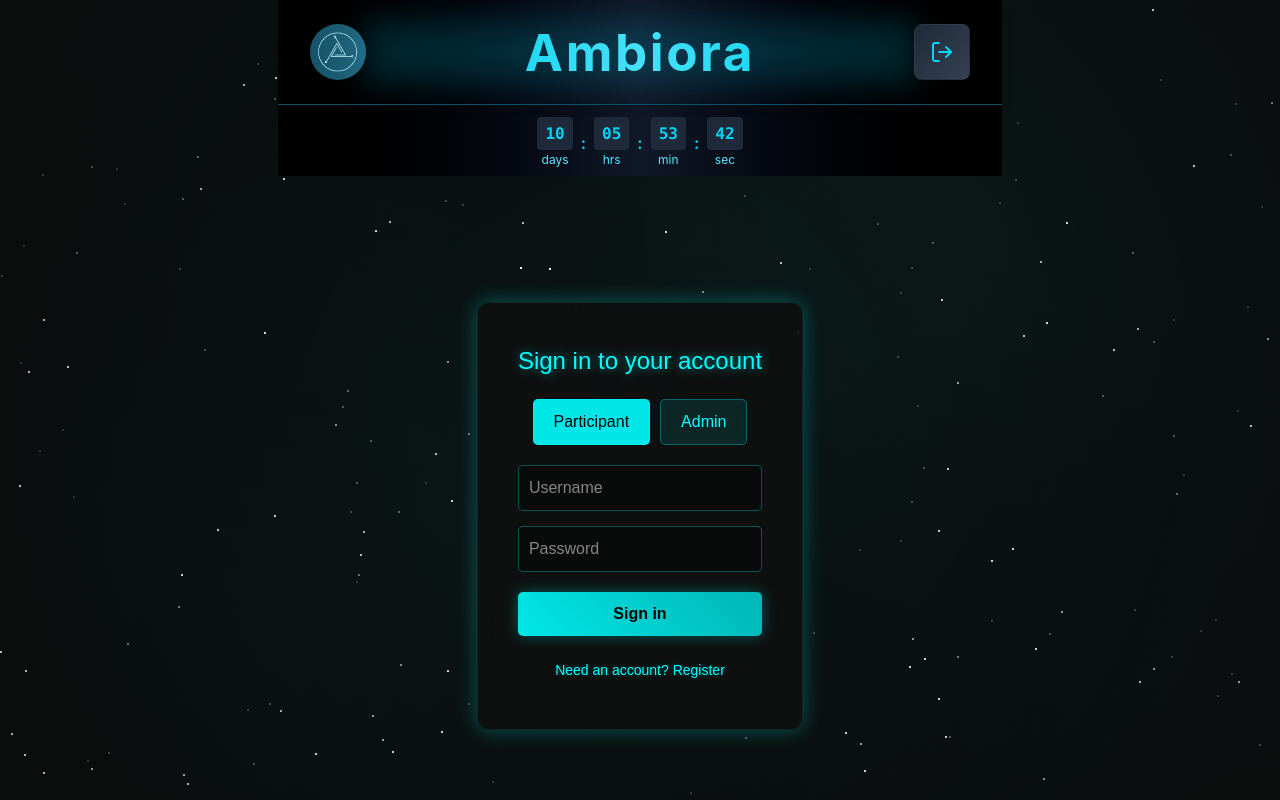
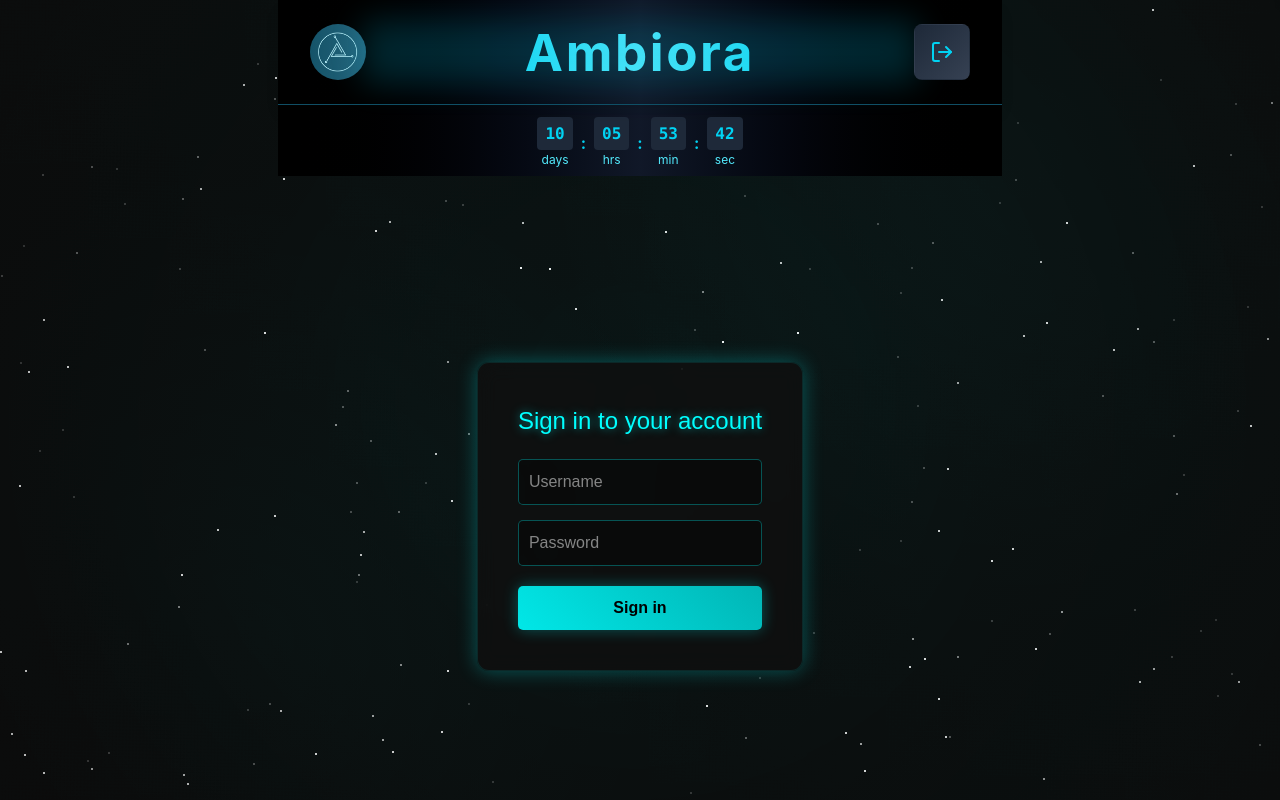
Before and after one commit to BLANK0104/Treasure_Hunt_Frontend, a React (Vite) app: page /login in a window 1280 px wide. Shown: the top 800 px of the page. Built offline with nearby package versions, Linux system fonts and the light colour scheme.

Commit message:
fix login

```diff
--- a/src/pages/login/Login.jsx
+++ b/src/pages/login/Login.jsx
@@ -131,7 +131,7 @@ const Login = () => {
     }
 
     // Convert username to lowercase before sending to the API
-    const lowercaseUsername = username
+    const lowercaseUsername = username.toLowerCase();
 
     try {
       const response = isLogin
@@ -266,48 +266,8 @@ const Login = () => {
           textAlign: 'center',
           textShadow: '0 0 10px rgba(0,255,255,0.5)'
         }}>
-          {isLogin ? 'Sign in to your account' : 'Create new account'}
+          Sign in to your account
         </h2>
-
-        <div style={{
-          display: 'flex',
-          justifyContent: 'center',
-          gap: '10px',
-          marginBottom: '20px'
-        }}>
-          <button
-            onClick={() => setRole('participant')}
-            style={{
-              padding: '10px 20px',
-              background: role === 'participant' ? 'rgba(0,255,255,0.9)' : 'rgba(0,255,255,0.1)',
-              color: role === 'participant' ? '#000' : '#00ffff',
-              border: '1px solid rgba(0,255,255,0.3)',
-              borderRadius: '5px',
-              cursor: 'pointer',
-              transition: 'all 0.3s ease',
-              backdropFilter: 'blur(5px)'
-            }}
-            type="button"
-          >
-            Participant
-          </button>
-          <button
-            onClick={() => setRole('admin')}
-            style={{
-              padding: '10px 20px',
-              background: role === 'admin' ? 'rgba(0,255,255,0.9)' : 'rgba(0,255,255,0.1)',
-              color: role === 'admin' ? '#000' : '#00ffff',
-              border: '1px solid rgba(0,255,255,0.3)',
-              borderRadius: '5px',
-              cursor: 'pointer',
-              transition: 'all 0.3s ease',
-              backdropFilter: 'blur(5px)'
-            }}
-            type="button"
-          >
-            Admin
-          </button>
-        </div>
 
         <form onSubmit={handleSubmit}>
           {error && (
@@ -398,28 +358,8 @@ const Login = () => {
               boxShadow: '0 0 15px rgba(0,255,255,0.3)'
             }}
           >
-            {isLogin ? 'Sign in' : 'Register'}
+            Sign in
           </button>
-
-          <div style={{
-            textAlign: 'center',
-            marginTop: '15px'
-          }}>
-            <button
-              type="button"
-              onClick={() => setIsLogin(!isLogin)}
-              style={{
-                background: 'none',
-                border: 'none',
-                color: '#00ffff',
-                cursor: 'pointer',
-                fontSize: '14px',
-                textShadow: '0 0 5px rgba(0,255,255,0.3)'
-              }}
-            >
-              {isLogin ? 'Need an account? Register' : 'Already have an account? Sign in'}
-            </button>
-          </div>
         </form>
       </div>
     </div>
```
